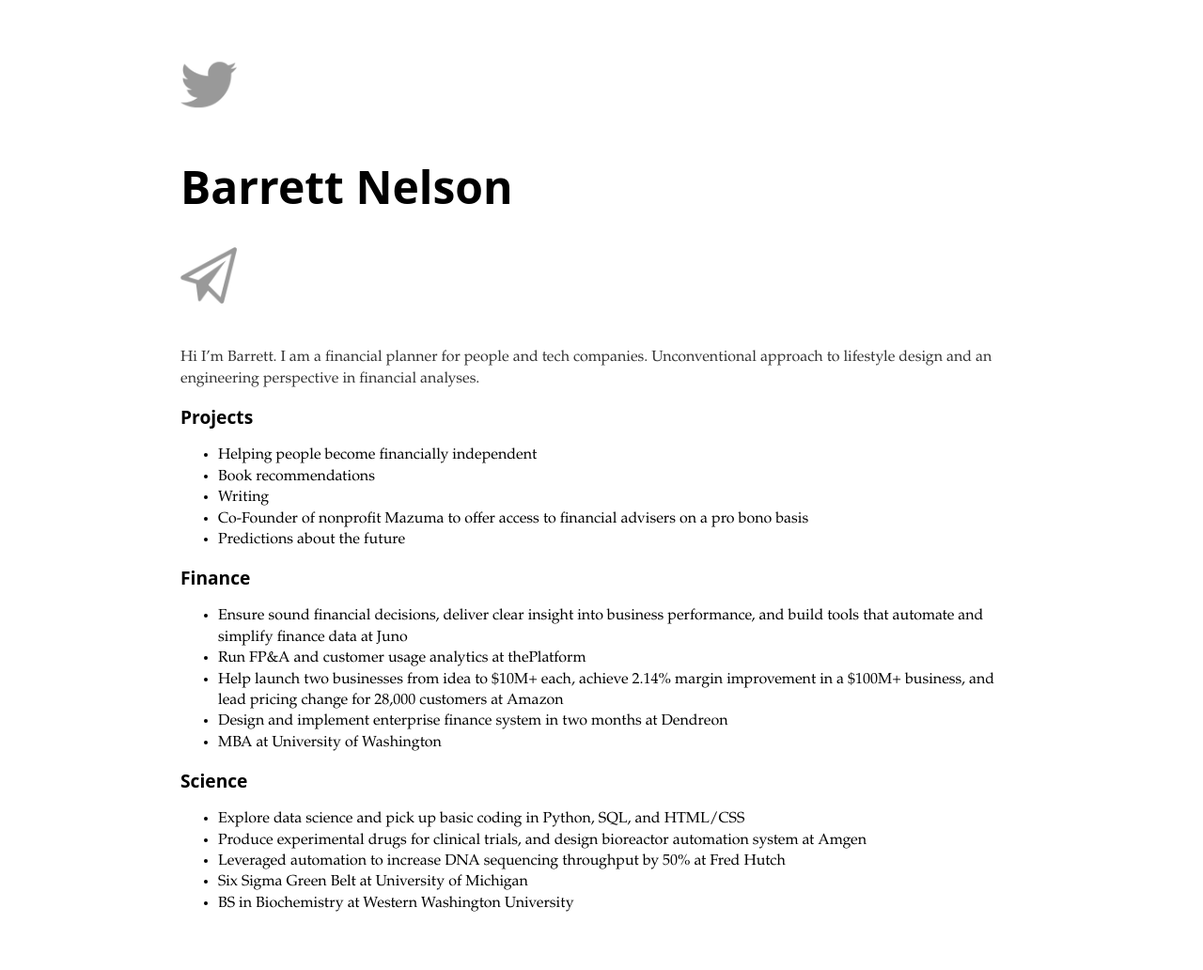
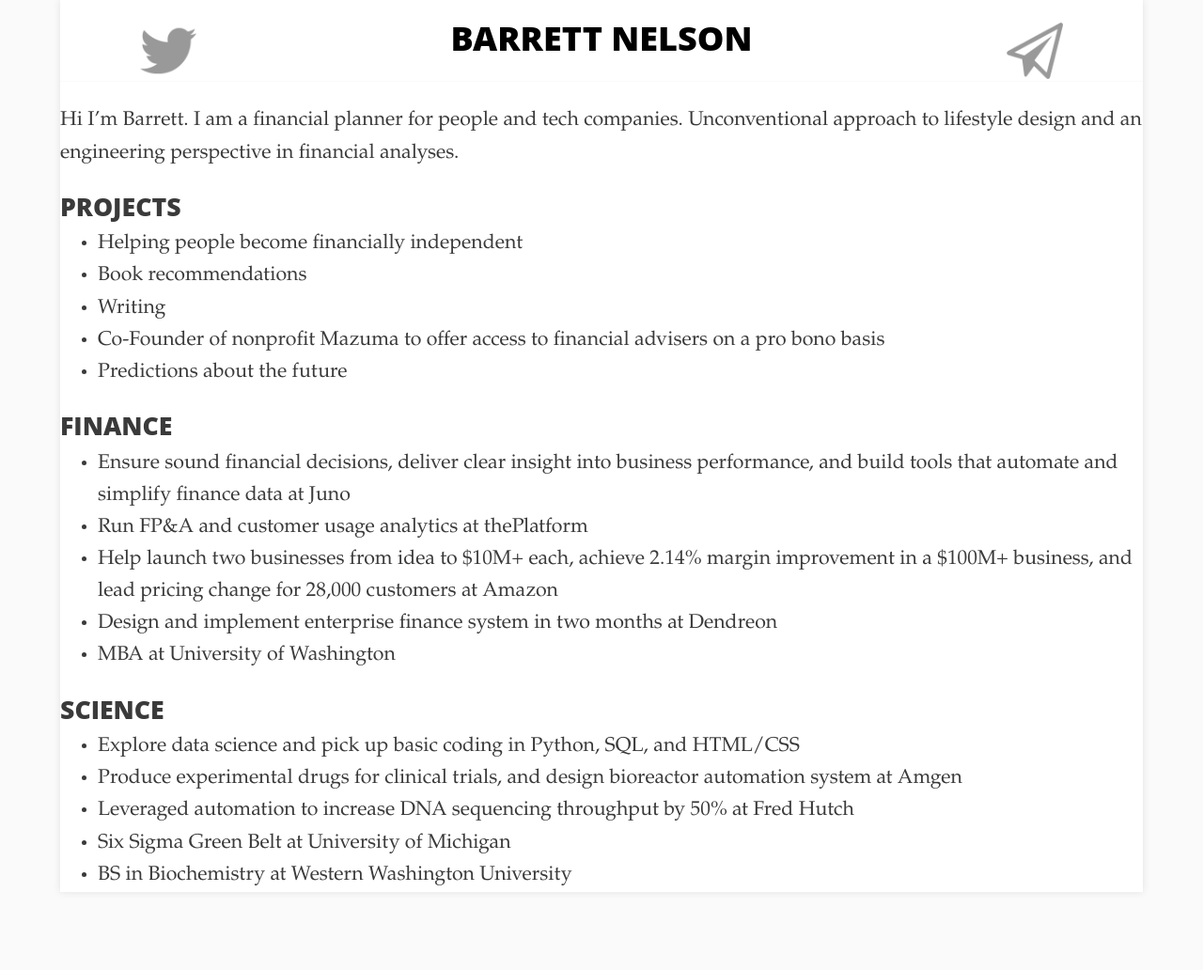
Before and after one commit to bstnel/bstnel.github.io, a Jekyll site: the page index.html, which Jekyll copies as it is, in a window 1280 px wide. Shown: the whole page at 94% size. Built offline with Jekyll 4.4.1, drawn with Linux system fonts in a browser that asks for light colours; after the commit the page ends 970 px from its top, so only the background shows below that.

Commit message:
Update main.css

```diff
--- a/css/main.css
+++ b/css/main.css
@@ -1,54 +1,70 @@
 body {
-    margin: 60px auto;
-    width: 70%;
+      margin: 0 auto;
+      color: #3a3a3a;
+      font-family: 'Gentium Book Basic', 'Palatino', Georgia, serif;
+      font-size: 16pt;
+      line-height: 160%;
+      font-weight: 400;
+      text-align: left;
+      background: #fafafa;
+
     }
-nav ul, footer ul {
-    font-family:'Helvetica', 'Arial', 'Sans-Serif';
-    padding: 0px;
-    list-style: none;
-    font-weight: bold;
+    h1, h2, h3{
+      font-family: 'Open Sans', 'Helvetica-Neue', Helvetica, sans-serif;
+      font-weight: 800;
+      text-transform: uppercase;
     }
-nav ul li, footer ul li {
-    display: inline;
-    margin-right: 20px;
+    h1{
+      font-size: 1.6875em;
     }
-a {
-    text-decoration: none;
-    color: #999;
+    h2{
+      margin-bottom:-15px;
+      font-size: 1.25em;
     }
-a:hover {
-    text-decoration: underline;
-}
-h1 {
-    font-size: 3em;
-    font-family: 'Open Sans', 'Helvetica-Neue', Helvetica, sans-serif;
-}
-h2 {
-    font-size: 1.2em;
-    font-family: 'Open Sans', 'Helvetica-Neue', Helvetica, sans-serif;
-}
-ul {
-    font-size: 1em;
-    font-family: 'Gentium Book Basic', 'Palatino', Georgia, serif;
-    line-height: 1.4em;
-}
-p {
-    font-size: 1em;
-    line-height: 1.4em;
-    color: #333;
-    font-family: 'Gentium Book Basic', 'Palatino', Georgia, serif;
-}
-footer {
-    border-top: none;
-    margin-top: 40px auto;
+    h3{
       font-size: 1em;
     }
-
-ul.posts {
-    margin: 20px auto 40px;
-    font-size: 1.5em;
+    .content{
+      width: 60%;
+      padding: 0 20%;
     }
-
-ul.posts li {
-    list-style: none;
+    a{
+      color: #CE3816;
+      text-decoration: none;
     }
+    a:hover{
+      color: #3a3a3a;
+      text-decoration: none;
+    }
+    a i{
+      color: #3a3a3a;
+    }
+    a:hover i{
+      color: #CE3816;
+    }
+    .centerdiv{
+      margin: 0 auto;
+      width: 90%;
+      height: 100%;
+      min-height: 800px;
+      background: white;
+      box-shadow: 0 0 8px rgba(0, 0, 0, .1);
+    }
+    .header{
+      width: 100%;
+      height: 60px;
+      margin-top: 0;
+      padding-bottom: 26px;
+      color: black;
+      border-bottom: 1px solid #fafafa;
+      text-align: center;
+    }
+    .header  div{
+      float: left;
+    }
+    .edge{
+      width: 20%;
+    }
+    .center{
+      width: 60%;
+    }
```
Lines whose indentation alone changed are shown as unchanged.
